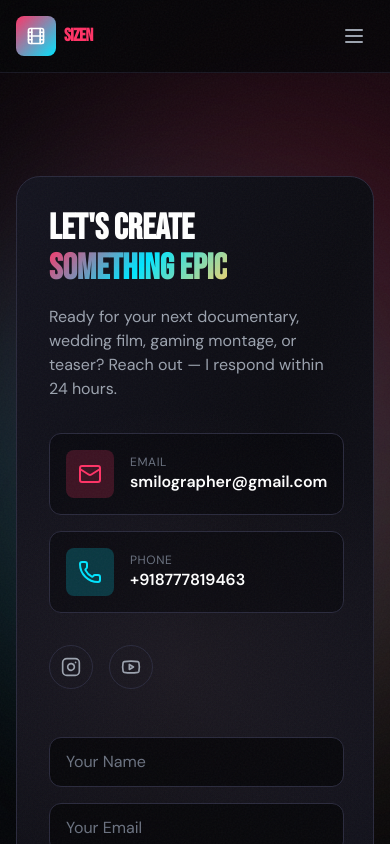
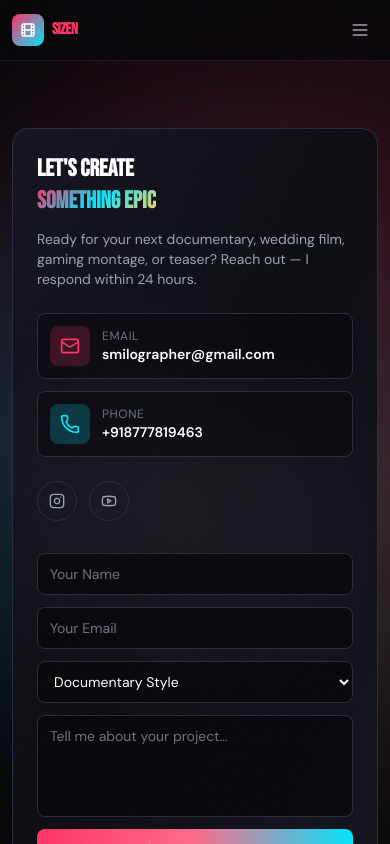
Before and after one commit to sksizenmohammad/Video-Editor-Portfolio, a Next.js app: page /contact in a window 390 px wide. Shown: the top 844 px of the page. Built offline with nearby package versions, Linux system fonts and the light colour scheme.

Commit message:
Add multi-device responsiveness

```diff
--- a/src/components/Contact.tsx
+++ b/src/components/Contact.tsx
@@ -28,13 +28,13 @@ function openGmailCompose(name: string, senderEmail: string, project: string, me
 
 export function Contact() {
   return (
-    <section id="contact" className="relative py-24">
-      <div className="mx-auto max-w-7xl px-4 sm:px-6 lg:px-8">
+    <section id="contact" className="relative py-12 sm:py-16 lg:py-24">
+      <div className="mx-auto w-full max-w-7xl px-3 sm:px-6 lg:px-8">
         <motion.div
           initial={{ opacity: 0, y: 40 }}
           whileInView={{ opacity: 1, y: 0 }}
           viewport={{ once: true }}
-          className="relative overflow-hidden rounded-3xl border border-border bg-gradient-to-br from-elevated via-surface to-elevated"
+          className="relative overflow-hidden rounded-2xl sm:rounded-3xl border border-border bg-gradient-to-br from-elevated via-surface to-elevated"
         >
           <motion.div
             className="pointer-events-none absolute inset-0 opacity-30"
@@ -48,68 +48,67 @@ export function Contact() {
             transition={{ duration: 8, repeat: Infinity }}
           />
 
-          <div className="relative grid gap-12 p-8 md:grid-cols-2 md:p-12 lg:p-16">
+          <div className="relative grid gap-8 p-6 sm:gap-12 sm:p-8 md:grid-cols-2 md:p-12 lg:p-16">
             <motion.div
               initial={{ opacity: 0, x: -30 }}
               whileInView={{ opacity: 1, x: 0 }}
               viewport={{ once: true }}
             >
-              <h2 className="font-display text-4xl font-black text-white sm:text-5xl">
+              <h2 className="font-display text-2xl sm:text-3xl lg:text-4xl xl:text-5xl font-black text-white">
                 Let&apos;s Create
                 <br />
                 <span className="text-gradient">Something Epic</span>
               </h2>
-              <p className="mt-4 text-gray-400">
-                Ready for your next documentary, wedding film, gaming montage, or
-                teaser? Reach out — I respond within 24 hours.
+              <p className="mt-3 sm:mt-4 text-sm sm:text-base text-gray-400">
+                Ready for your next documentary, wedding film, gaming montage, or teaser? Reach out — I respond within 24 hours.
               </p>
 
-              <div className="mt-8 space-y-4">
+              <div className="mt-6 sm:mt-8 space-y-3 sm:space-y-4">
                 <motion.a
                   href={`mailto:${EMAIL}`}
                   whileHover={{ x: 8 }}
-                  className="flex items-center gap-4 rounded-xl border border-border bg-void/50 p-4 transition-colors hover:border-accent"
+                  className="flex items-center gap-3 sm:gap-4 rounded-lg sm:rounded-xl border border-border bg-void/50 p-3 sm:p-4 transition-colors hover:border-accent"
                 >
                   <motion.div
                     whileHover={{ rotate: [0, -10, 10, 0] }}
-                    className="flex h-12 w-12 shrink-0 items-center justify-center rounded-lg bg-accent/20 text-accent"
+                    className="flex h-10 w-10 sm:h-12 sm:w-12 shrink-0 items-center justify-center rounded-lg bg-accent/20 text-accent"
                   >
-                    <Mail className="h-6 w-6" />
+                    <Mail className="h-5 w-5 sm:h-6 sm:w-6" />
                   </motion.div>
-                  <span>
+                  <span className="min-w-0">
                     <p className="text-xs uppercase tracking-wider text-gray-500">Email</p>
-                    <p className="font-semibold text-white">{EMAIL}</p>
+                    <p className="font-semibold text-white text-sm truncate">{EMAIL}</p>
                   </span>
                 </motion.a>
 
                 <motion.a
                   href={`tel:${PHONE}`}
                   whileHover={{ x: 8 }}
-                  className="flex items-center gap-4 rounded-xl border border-border bg-void/50 p-4 transition-colors hover:border-accent-secondary"
+                  className="flex items-center gap-3 sm:gap-4 rounded-lg sm:rounded-xl border border-border bg-void/50 p-3 sm:p-4 transition-colors hover:border-accent-secondary"
                 >
                   <motion.div
                     whileHover={{ scale: 1.1 }}
-                    className="flex h-12 w-12 shrink-0 items-center justify-center rounded-lg bg-accent-secondary/20 text-accent-secondary"
+                    className="flex h-10 w-10 sm:h-12 sm:w-12 shrink-0 items-center justify-center rounded-lg bg-accent-secondary/20 text-accent-secondary"
                   >
-                    <Phone className="h-6 w-6" />
+                    <Phone className="h-5 w-5 sm:h-6 sm:w-6" />
                   </motion.div>
                   <span>
                     <p className="text-xs uppercase tracking-wider text-gray-500">Phone</p>
-                    <p className="font-semibold text-white">{PHONE}</p>
+                    <p className="font-semibold text-white text-sm">{PHONE}</p>
                   </span>
                 </motion.a>
               </div>
 
-              <motion.div className="mt-8 flex gap-4">
+              <motion.div className="mt-6 sm:mt-8 flex gap-3 sm:gap-4">
                 {[Instagram, Youtube].map((Icon, i) => (
                   <motion.a
                     key={i}
                     href="#"
                     whileHover={{ scale: 1.15, rotate: 5 }}
-                    className="flex h-11 w-11 items-center justify-center rounded-full border border-border text-gray-400 transition-colors hover:border-accent hover:text-accent"
+                    className="flex h-10 w-10 sm:h-11 sm:w-11 items-center justify-center rounded-full border border-border text-gray-400 transition-colors hover:border-accent hover:text-accent"
                     aria-label="Social link"
                   >
-                    <Icon className="h-5 w-5" />
+                    <Icon className="h-4 w-4 sm:h-5 sm:w-5" />
                   </motion.a>
                 ))}
               </motion.div>
@@ -119,7 +118,7 @@ export function Contact() {
               initial={{ opacity: 0, x: 30 }}
               whileInView={{ opacity: 1, x: 0 }}
               viewport={{ once: true }}
-              className="flex flex-col gap-4"
+              className="flex flex-col gap-3 sm:gap-4"
               onSubmit={(e) => {
                 e.preventDefault();
                 const form = e.currentTarget;
@@ -139,18 +138,18 @@ export function Contact() {
                 type="text"
                 placeholder="Your Name"
                 required
-                className="rounded-xl border border-border bg-void/80 px-4 py-3 text-white placeholder-gray-500 outline-none transition-colors focus:border-accent"
+                className="rounded-lg sm:rounded-xl border border-border bg-void/80 px-3 sm:px-4 py-2.5 sm:py-3 text-sm sm:text-base text-white placeholder-gray-500 outline-none transition-colors focus:border-accent"
               />
               <input
                 name="email"
                 type="email"
                 placeholder="Your Email"
                 required
-                className="rounded-xl border border-border bg-void/80 px-4 py-3 text-white placeholder-gray-500 outline-none transition-colors focus:border-accent"
+                className="rounded-lg sm:rounded-xl border border-border bg-void/80 px-3 sm:px-4 py-2.5 sm:py-3 text-sm sm:text-base text-white placeholder-gray-500 outline-none transition-colors focus:border-accent"
               />
               <select
                 name="project"
-                className="rounded-xl border border-border bg-void/80 px-4 py-3 text-white outline-none transition-colors focus:border-accent"
+                className="rounded-lg sm:rounded-xl border border-border bg-void/80 px-3 sm:px-4 py-2.5 sm:py-3 text-sm sm:text-base text-white outline-none transition-colors focus:border-accent"
               >
                 <option value="documentary">Documentary Style</option>
                 <option value="gaming">Gaming Montage</option>
@@ -164,15 +163,15 @@ export function Contact() {
                 rows={4}
                 placeholder="Tell me about your project..."
                 required
-                className="resize-none rounded-xl border border-border bg-void/80 px-4 py-3 text-white placeholder-gray-500 outline-none transition-colors focus:border-accent"
+                className="resize-none rounded-lg sm:rounded-xl border border-border bg-void/80 px-3 sm:px-4 py-2.5 sm:py-3 text-sm sm:text-base text-white placeholder-gray-500 outline-none transition-colors focus:border-accent"
               />
               <motion.button
                 type="submit"
                 whileHover={{ scale: 1.02 }}
                 whileTap={{ scale: 0.98 }}
-                className="btn-shimmer flex items-center justify-center gap-2 rounded-xl px-6 py-4 font-semibold text-white"
+                className="btn-shimmer flex items-center justify-center gap-2 rounded-lg sm:rounded-xl px-4 sm:px-6 py-3 sm:py-4 font-semibold text-sm sm:text-base text-white"
               >
-                <Send className="h-5 w-5" />
+                <Send className="h-4 w-4 sm:h-5 sm:w-5" />
                 Send Message
               </motion.button>
             </motion.form>
--- a/src/components/Navigation.tsx
+++ b/src/components/Navigation.tsx
@@ -22,22 +22,22 @@ export function Navigation() {
       transition={{ duration: 0.6, ease: "easeOut" }}
       className="fixed top-0 left-0 right-0 z-50 border-b border-border/50 bg-void/80 backdrop-blur-xl"
     >
-      <nav className="mx-auto flex max-w-7xl items-center justify-between px-4 py-4 sm:px-6 lg:px-8">
+      <nav className="mx-auto flex max-w-7xl items-center justify-between px-3 py-3 sm:px-6 lg:px-8">
         <Link href="/" className="group flex items-center gap-2">
           <motion.div
             whileHover={{ rotate: 360 }}
             transition={{ duration: 0.6 }}
-            className="flex h-10 w-10 items-center justify-center rounded-lg bg-gradient-to-br from-accent to-accent-secondary"
+            className="flex h-8 w-8 sm:h-10 sm:w-10 items-center justify-center rounded-lg bg-gradient-to-br from-accent to-accent-secondary shrink-0"
           >
-            <Film className="h-5 w-5 text-white" />
+            <Film className="h-4 w-4 sm:h-5 sm:w-5 text-white" />
           </motion.div>
-          <span className="font-display text-lg font-bold tracking-tight">
+          <span className="font-display text-base sm:text-lg font-bold tracking-tight">
             <span className="text-accent">SIZEN</span>
           </span>
         </Link>
 
         <motion.div
-          className="hidden items-center gap-8 md:flex"
+          className="hidden items-center gap-6 lg:gap-8 md:flex"
           initial={{ opacity: 0 }}
           animate={{ opacity: 1 }}
           transition={{ delay: 0.3 }}
@@ -46,27 +46,27 @@ export function Navigation() {
             <Link
               key={link.href}
               href={link.href}
-              className="text-sm text-gray-400 transition-colors hover:text-white"
+              className="text-xs sm:text-sm text-gray-400 transition-colors hover:text-white"
             >
               {link.label}
             </Link>
           ))}
         </motion.div>
 
-        <div className="hidden items-center gap-3 md:flex">
+        <div className="hidden items-center gap-2 sm:gap-3 md:flex">
           <Link
             href="/client"
-            className="flex items-center gap-2 rounded-full border border-border px-4 py-2 text-sm text-gray-300 transition-all hover:border-accent-secondary hover:text-accent-secondary"
+            className="flex items-center gap-1 sm:gap-2 rounded-full border border-border px-3 sm:px-4 py-1.5 sm:py-2 text-xs sm:text-sm text-gray-300 transition-all hover:border-accent-secondary hover:text-accent-secondary"
           >
-            <Users className="h-4 w-4" />
-            Client Portal
+            <Users className="h-3 w-3 sm:h-4 sm:w-4" />
+            <span className="hidden sm:inline">Client Portal</span>
           </Link>
           <Link
             href="/admin"
-            className="flex items-center gap-2 rounded-full bg-elevated px-4 py-2 text-sm text-gray-400 transition-all hover:text-white"
+            className="flex items-center gap-1 sm:gap-2 rounded-full bg-elevated px-3 sm:px-4 py-1.5 sm:py-2 text-xs sm:text-sm text-gray-400 transition-all hover:text-white"
           >
-            <Shield className="h-4 w-4" />
-            Admin
+            <Shield className="h-3 w-3 sm:h-4 sm:w-4" />
+            <span className="hidden sm:inline">Admin</span>
           </Link>
         </div>
 
@@ -76,7 +76,7 @@ export function Navigation() {
           onClick={() => setOpen(!open)}
           aria-label="Toggle menu"
         >
-          {open ? <X className="h-6 w-6" /> : <Menu className="h-6 w-6" />}
+          {open ? <X className="h-5 w-5 sm:h-6 sm:w-6" /> : <Menu className="h-5 w-5 sm:h-6 sm:w-6" />}
         </button>
       </nav>
 
@@ -89,7 +89,7 @@ export function Navigation() {
             className="overflow-hidden border-t border-border bg-surface md:hidden"
           >
             <motion.div
-              className="flex flex-col gap-4 px-4 py-6"
+              className="flex flex-col gap-3 px-4 py-4 sm:py-6"
               initial="closed"
               animate="open"
               variants={{
@@ -107,7 +107,7 @@ export function Navigation() {
                 >
                   <Link
                     href={link.href}
-                    className="block text-lg text-gray-300"
+                    className="block text-base sm:text-lg text-gray-300 py-2"
                     onClick={() => setOpen(false)}
                   >
                     {link.label}
@@ -116,11 +116,19 @@ export function Navigation() {
               ))}
               <Link
                 href="/client"
-                className="flex items-center gap-2 text-accent-secondary"
+                className="flex items-center gap-2 text-accent-secondary py-2"
                 onClick={() => setOpen(false)}
               >
                 <Users className="h-5 w-5" />
                 Client Portal
+              </Link>
+              <Link
+                href="/admin"
+                className="flex items-center gap-2 text-gray-300 py-2"
+                onClick={() => setOpen(false)}
+              >
+                <Shield className="h-5 w-5" />
+                Admin
               </Link>
             </motion.div>
           </motion.div>
```
Also changed, not shown: src/components/FeaturedWork.tsx (+6 -6 lines), src/components/Hero.tsx (+21 -22 lines), src/components/VideoCard.tsx (+9 -9 lines).
